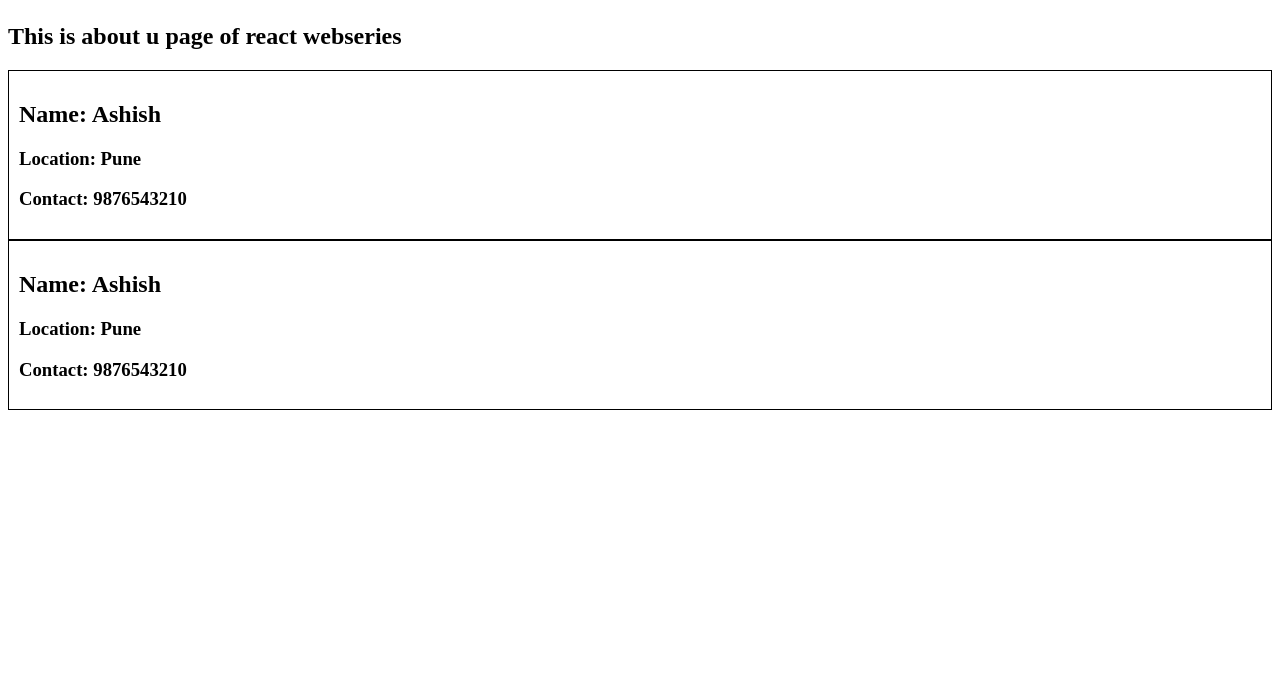
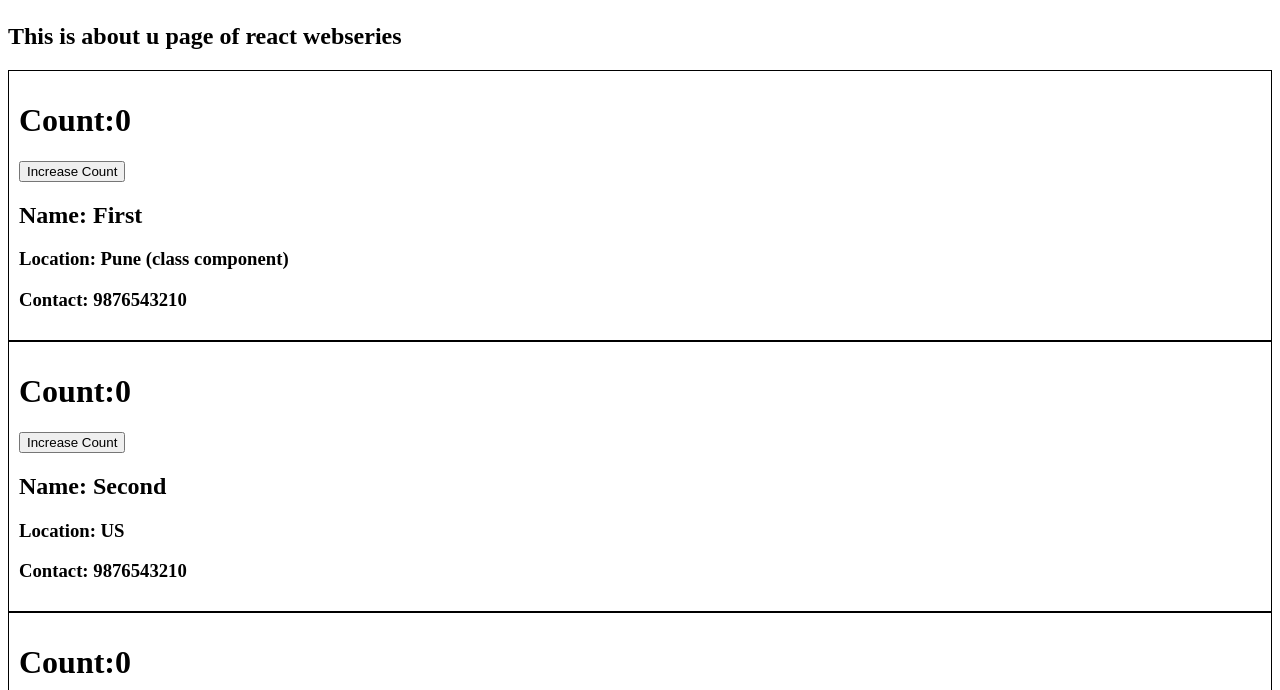
Before and after one commit to ChandaneAshish/namaste_react_new, a React (Vite) app: page /about in a window 1280 px wide. Shown: the part 262-952 px from the top of the page. Before the commit the page ends 800 px from the top, so only its background shows below. Built offline with nearby package versions, Linux system fonts and the light colour scheme.

Commit message:
Episode 08

```diff
--- a/src/components/About.js
+++ b/src/components/About.js
@@ -1,15 +1,75 @@
+import { Component } from "react";
 import User from "./User";
 import UserClass from "./UserClass";
 
-const About = () => {
+class About extends Component {
+  constructor(props) {
+    super(props);
+
+    console.log("Parent constructor called");
+  }
+
+  componentDidMount() {
+    console.log("Parent Component did mount called");
+  }
+
+  render() {
+    console.log("Parent render called");
     return (
       <div className="about">
         <h1>About Us</h1>
         <h2>This is about u page of react webseries</h2>
-      <User />
-      <UserClass />
+        {/* <User name={"Ashish Chandane (functional component)"} /> */}
+        <UserClass
+          // name={"Ashish Chandane (class component)"}
+          name={"First"}
+          location={"Pune (class component)"}
+        />
+        <UserClass
+          name={"Second"}
+          location={"US"}
+        />
+        <UserClass
+          name={"Third"}
+          location={"UK"}
+        />
       </div>
     );
-};
+  }
+}
+
+// const About = () => {
+//   return (
+//     <div className="about">
+//       <h1>About Us</h1>
+//       <h2>This is about u page of react webseries</h2>
+//       {/* <User name={"Ashish Chandane (functional component)"} /> */}
+//       <UserClass
+//         name={"Ashish Chandane (class component)"}
+//         location={"Pune (class component)"}
+//       />
+//     </div>
+//   );
+// };
+
+/*
+Render phase >>
+- Parent constructor called
+- Parent render called
+  -- First  constructor called
+  -- First  render called
+  -- Second  constructor called
+  -- Second  render called
+  -- Third  constructor called
+  -- Third  render called
+
+>> <DOM manupulation pase> Commit phase
+  --First  component did mount called
+  --Second  component did mount called
+  --Third  component did mount called
+
+- Parent Component did mount called
+
+*/
 
 export default About;
--- a/src/components/User.js
+++ b/src/components/User.js
@@ -1,6 +1,13 @@
+import { useState } from "react";
+
 const User = () => {
+  const [count] = useState(0);
+  const [count2] = useState(1);
+
   return (
     <div className="user-card">
+      <h1>Count: {count}</h1>
+      <h1>Count2: {count2}</h1>
       <h2>Name: Ashish</h2>
       <h3>Location: Pune</h3>
       <h3>Contact: 9876543210</h3>
--- a/src/components/UserClass.js
+++ b/src/components/UserClass.js
@@ -1,11 +1,40 @@
 import React from "react";
 
 class UserClass extends React.Component {
+  constructor(props) {
+    super(props);
+    //console.log(props);
+
+    console.log(this.props.name + "  constructor called");
+
+    this.state = {
+      count: 0,
+    };
+  }
+
+  componentDidMount() {
+    console.log(this.props.name + "  component did mount called");
+  }
+
   render() {
+    console.log(this.props.name + "  render called");
+    const { name, location } = this.props;
+    const { count } = this.state;
     return (
       <div className="user-card">
-        <h2>Name: Ashish</h2>
-        <h3>Location: Pune</h3>
+        {/* <h2>Name: Ashish</h2> */}
+        {/* NEVER UPDATE STATE VARIABLE DIRECTLY */}
+        <h1>Count:{count}</h1>
+        <button
+          onClick={() => {
+            this.setState({
+              count: this.state.count + 1,
+            });
+          }}>
+          Increase Count
+        </button>
+        <h2>Name: {name}</h2>
+        <h3>Location: {location}</h3>
         <h3>Contact: 9876543210</h3>
       </div>
     );
```
Also changed, not shown: 1 other file (tests, documents, lock files or other folders). Lines whose indentation alone changed are shown as unchanged.
